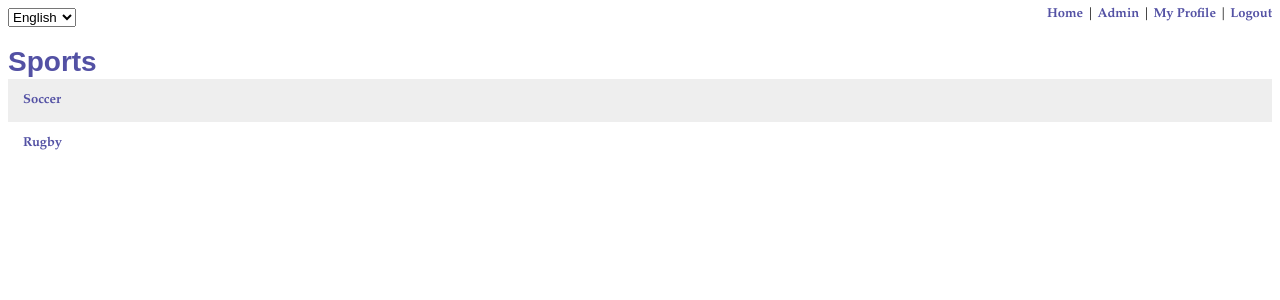
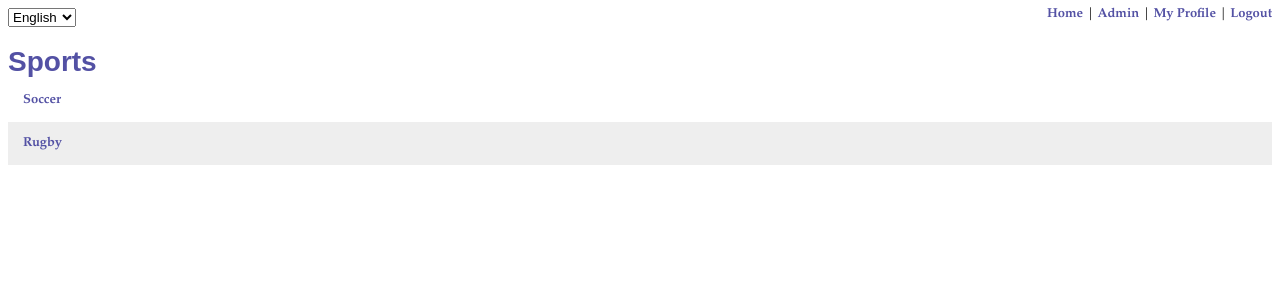
Before and after one commit to caoilteguiry/sportsbrackets, a Django app: page /sports/ in a window 1280 px wide. Shown: the top 300 px of the page. Run offline with Django 3.2, Linux system fonts and the light colour scheme; the visitor is signed in with stand-in values (Sample User, id 1); data comes from the database, SQL or seed files in the repository; parts of the project's set-up code (start-up, migrations or seed data) failed here and were passed over.

Commit message:
Using css odd/even selectors instead of manually assigning this in the templates

```diff
--- a/src/static/css/layout.css
+++ b/src/static/css/layout.css
@@ -103,19 +103,18 @@ table
 }
 
 
-tr.odd, tr.odd_disabled
+tr:nth-child(even)
 {
-    background-color: #eeeeee;
+    background-color: #eee;
+}
+
+tr:nth-child(odd)
+{
+    background-color: #fff;
 }
 
 
-tr.even, tr.even_disabled
-{
-    background-color: #ffffff;
-}
-
-
-tr.odd:hover, tr.even:hover
+tr:hover
 {
     background-color: #ccccf8;
 }
--- a/src/templates/table.html
+++ b/src/templates/table.html
@@ -35,7 +35,7 @@
   </thead>
   <tbody>
 {% for uap in users_and_points %}
-  <tr class="{% cycle 'odd' 'even'%}{% if not uap.user.get_profile.share_predictions %}_disabled{% endif %}">
+  <tr>
     <td class="tablecell">{{forloop.counter}}</td>
     <td title="{{uap.user.first_name}} {{uap.user.last_name}}" class="tablecell">
       {% if uap.user.get_profile.share_predictions %}
```
